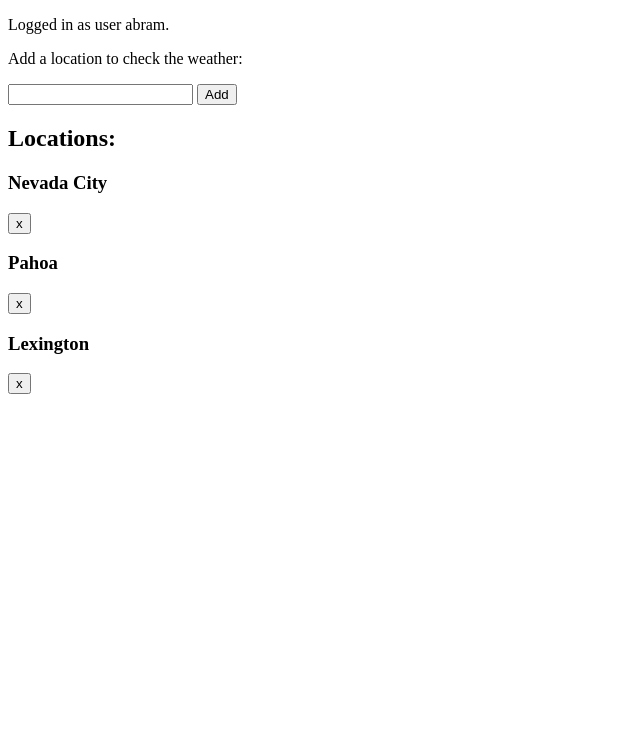
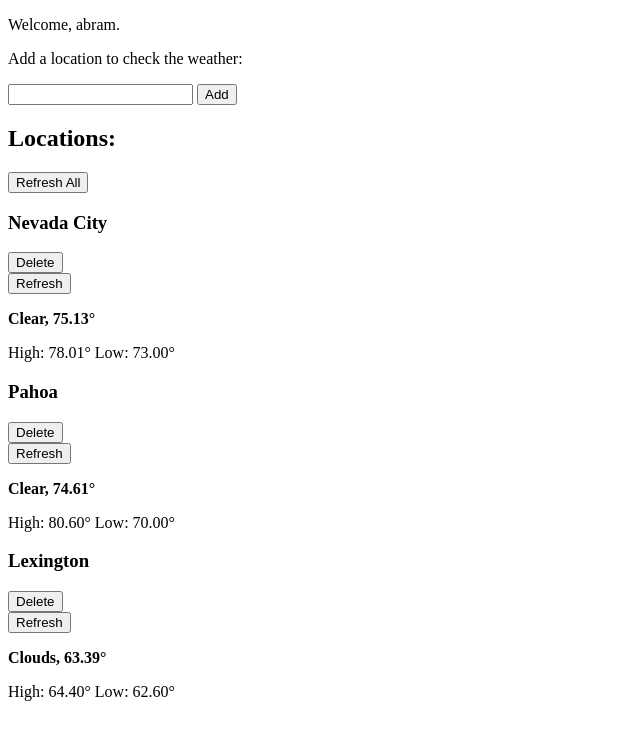
Before and after one commit to Wildercat/backend-apax-fio, a Django app: page /weather/1/ in a window 1280 px wide. Shown: the top 740 px of the page, without its empty margins (0-640 px from the left). Run offline with Django 3.2, Linux system fonts and the light colour scheme; data comes from the database, SQL or seed files in the repository; both versions use the stored data as it was after the commit.

Commit message:
Finish CRUD, MVP complete

```diff
--- a/weather/templates/weather/userpage.html
+++ b/weather/templates/weather/userpage.html
@@ -1,12 +1,3 @@
-<!-- {% if latest_question_list %}
-    <ul>
-    {% for question in latest_question_list %}
-        <li><a href="/weather/{{ user.id }}/">{{ question.question_text }}</a></li>
-    {% endfor %}
-    </ul>
-{% else %}
-    <p>No polls are available.</p>
-{% endif %} -->
 <!DOCTYPE html>
 <html>
   <head>
@@ -14,7 +5,7 @@
     <title>User page</title>
   </head>
   <body>
-    <p>Logged in as user {{ user.username }}.</p>
+    <p>Welcome, {{ user.username }}.</p>
     <p>Add a location to check the weather:</p>
     <form action="{% url 'weather:add_location' user.id %}" method="post">
       {% csrf_token %}
@@ -23,13 +14,27 @@
       <input type="submit" value="Add">
     </form>
     <h2>Locations:</h2>
+    <form action="{% url 'weather:update_all_location' user.id %}" method="post">
+      {% csrf_token %}
+      <input type="submit" value="Refresh All">
+    </form>
     {% if location_list %}
       {% for location in location_list %}
         <h3>{{ location.location_name }}</h3>
         <form action="{% url 'weather:delete_location' user.id location.id %}" method="post">
           {% csrf_token %}
-          <input type="submit" value="x">
+          <input type="submit" value="Delete">
         </form>
+        <form action="{% url 'weather:update_location' user.id location.id %}" method="post">
+          {% csrf_token %}
+          <input type="submit" value="Refresh">
+        </form>
+        <p><b>
+          {{ location.weather_main }}, {{ location.main_temp }}°
+        </b></p>
+        <p>
+          High: {{ location.main_temp_max }}° Low: {{ location.main_temp_min}}°
+        </p>
       {% endfor %}
     {% else %}
       <p>No locations have been added.</p>
--- a/weather/urls.py
+++ b/weather/urls.py
@@ -8,5 +8,7 @@ urlpatterns = [
     path('<int:user_id>/', views.userpage, name='userpage'),
     path('login/', views.login, name='login'),
     path('<int:user_id>/add_location', views.add_location, name='add_location'),
-    path('<int:user_id>/location/<int:location_id>/delete', views.delete_location, name='delete_location')
+    path('<int:user_id>/location/<int:location_id>/delete', views.delete_location, name='delete_location'),
+    path('<int:user_id>/location/<int:location_id>/update', views.update_location, name='update_location'),
+    path('<int:user_id>/location/update_all', views.update_all_location, name='update_all_location')
 ]
--- a/weather/views.py
+++ b/weather/views.py
@@ -18,16 +18,15 @@ def login(request): #if user exists, goto user page, else create user then goto
         user = User.objects.create(username=username)
     return HttpResponseRedirect(reverse('weather:userpage', args=[user.id]))
 
+# helper functions for location updates
+def lookup(zip_code): #api call
+    url = 'http://api.openweathermap.org/data/2.5/weather?zip='+ zip_code +',us&units=imperial&appid=9d9e3d0b51cb088b9905bacc4328c9c2'
+    result = requests.get(url)
+    return result.json()
+def update(location_id):
 
-def update(location_id):
-    def lookup(zip_code): #api call
-        url = 'http://api.openweathermap.org/data/2.5/weather?zip='+ zip_code +',us&units=imperial&appid=9d9e3d0b51cb088b9905bacc4328c9c2'
-        result = requests.get(url)
-        # print(result.json())
-        return result.json()
     location = get_object_or_404(Location, pk=location_id)
     data = lookup(location.zip_code)
-    print(data)
 
     location.location_name = data['name']
     location.weather_main = data['weather'][0]['main']
@@ -39,6 +38,7 @@ def update(location_id):
 
     location.save()
 
+# location CRUD
 def add_location(request,user_id):
     user = get_object_or_404(User, pk=user_id)
     location = user.location_set.create(zip_code=request.POST['zip_code'])
@@ -51,6 +51,17 @@ def delete_location(request, user_id, location_id):
     location.delete()
     return HttpResponseRedirect(reverse('weather:userpage', args=[user_id]))
 
+# may be redundant with update function - kept separate for now so that the update function doesn't require 'request' as a parameter
+def update_location(request, user_id, location_id):
+    update(location_id)
+    return HttpResponseRedirect(reverse('weather:userpage', args=[user_id]))
+
+def update_all_location(request, user_id):
+    user = get_object_or_404(User, pk=user_id)
+    for location in user.location_set.all():
+        update(location.id)
+    return HttpResponseRedirect(reverse('weather:userpage', args=[user_id]))
+
 def userpage(request, user_id):
     user = get_object_or_404(User, pk=user_id)
     context = {
```
Also changed, not shown: README.md, db.sqlite3.
